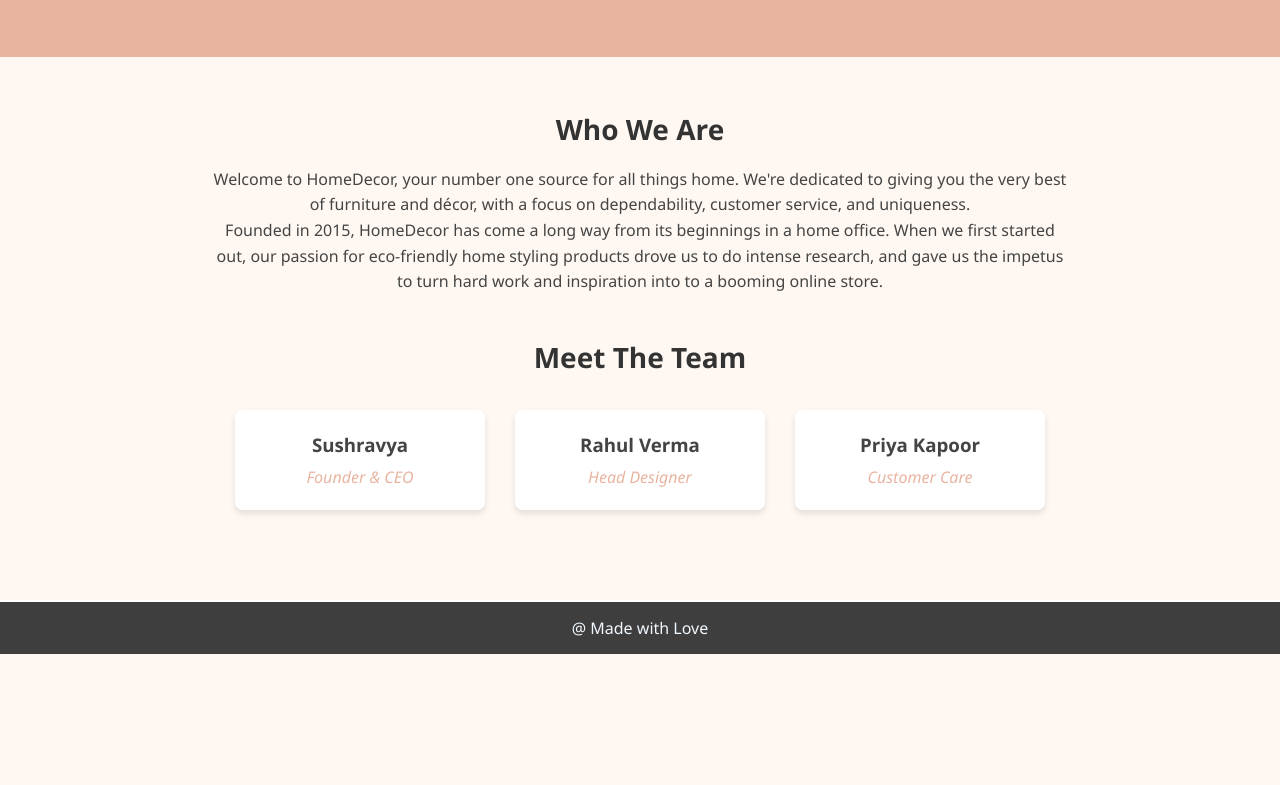
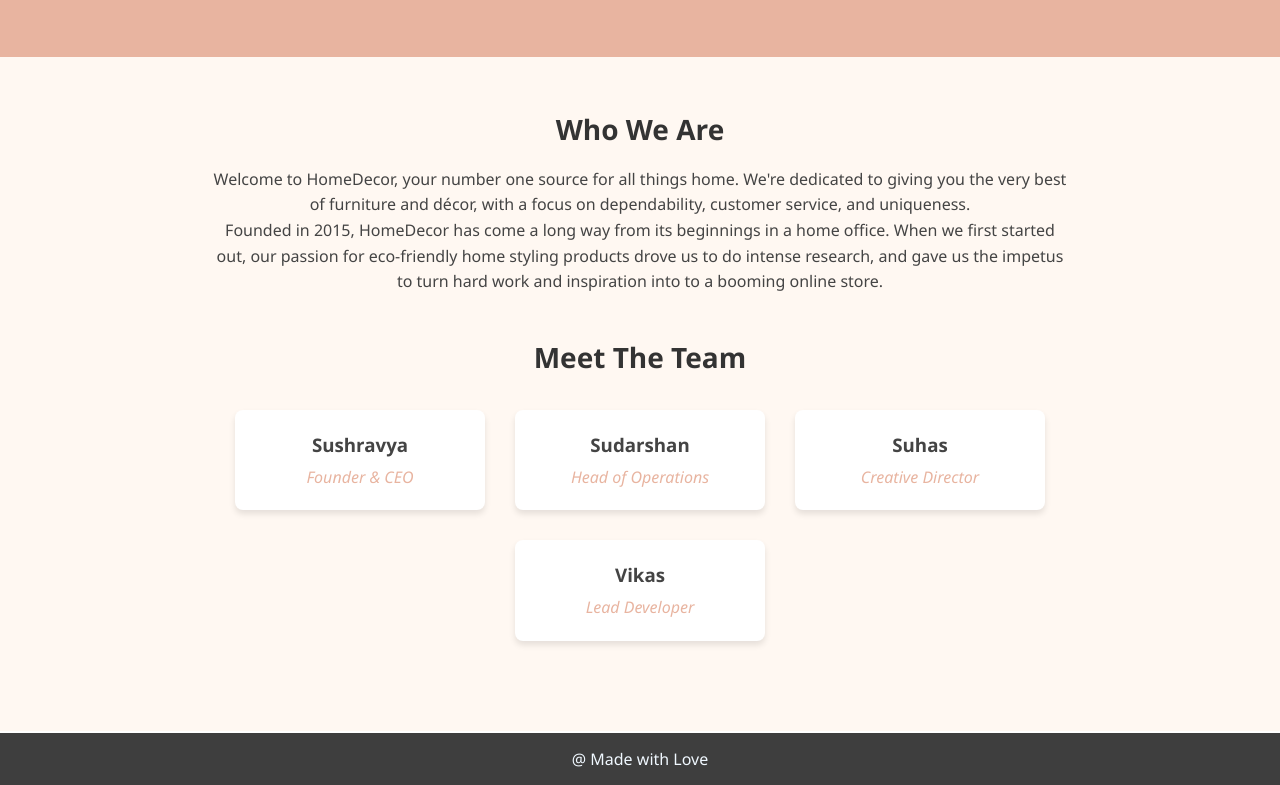
Before and after one commit to Sushravya40/home-decor-website, a plain HTML site: page html/about.html in a window 1280 px wide. Shown: the part 224-1009 px from the top of the page. Before the commit the page ends 878 px from the top, so only its background shows below. Drawn offline with Linux system fonts and the light colour scheme.

Commit message:
Update: Set specific team names (Sushravya, Sudarshan, Suhas, Vikas)

```diff
--- a/html/about.html
+++ b/html/about.html
@@ -49,12 +49,16 @@
                     <p class="member-role">Founder & CEO</p>
                 </div>
                 <div class="team-member">
-                    <h3>Rahul Verma</h3>
-                    <p class="member-role">Head Designer</p>
+                    <h3>Sudarshan</h3>
+                    <p class="member-role">Head of Operations</p>
                 </div>
                 <div class="team-member">
-                    <h3>Priya Kapoor</h3>
-                    <p class="member-role">Customer Care</p>
+                    <h3>Suhas</h3>
+                    <p class="member-role">Creative Director</p>
+                </div>
+                <div class="team-member">
+                    <h3>Vikas</h3>
+                    <p class="member-role">Lead Developer</p>
                 </div>
             </div>
         </section>
```
